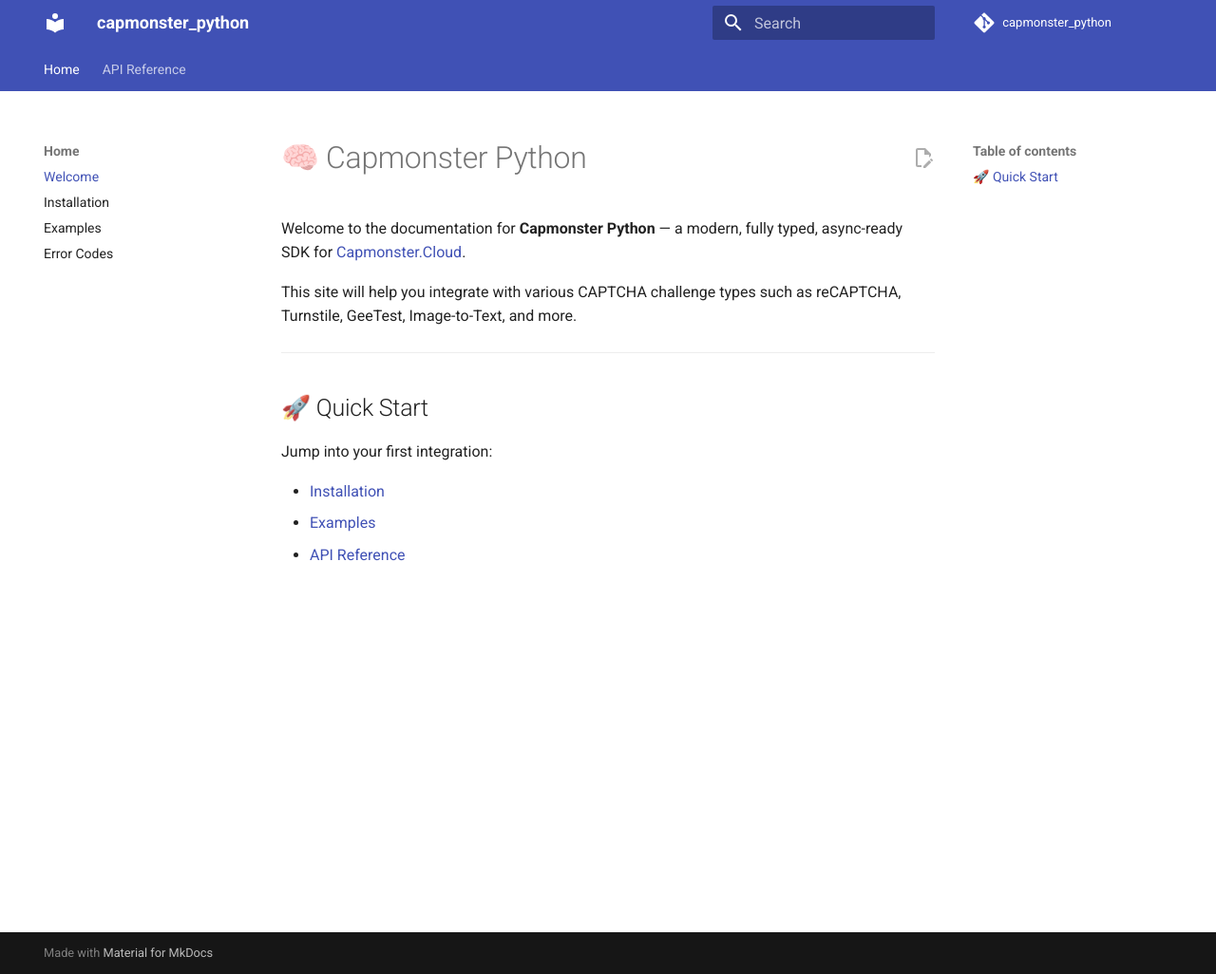
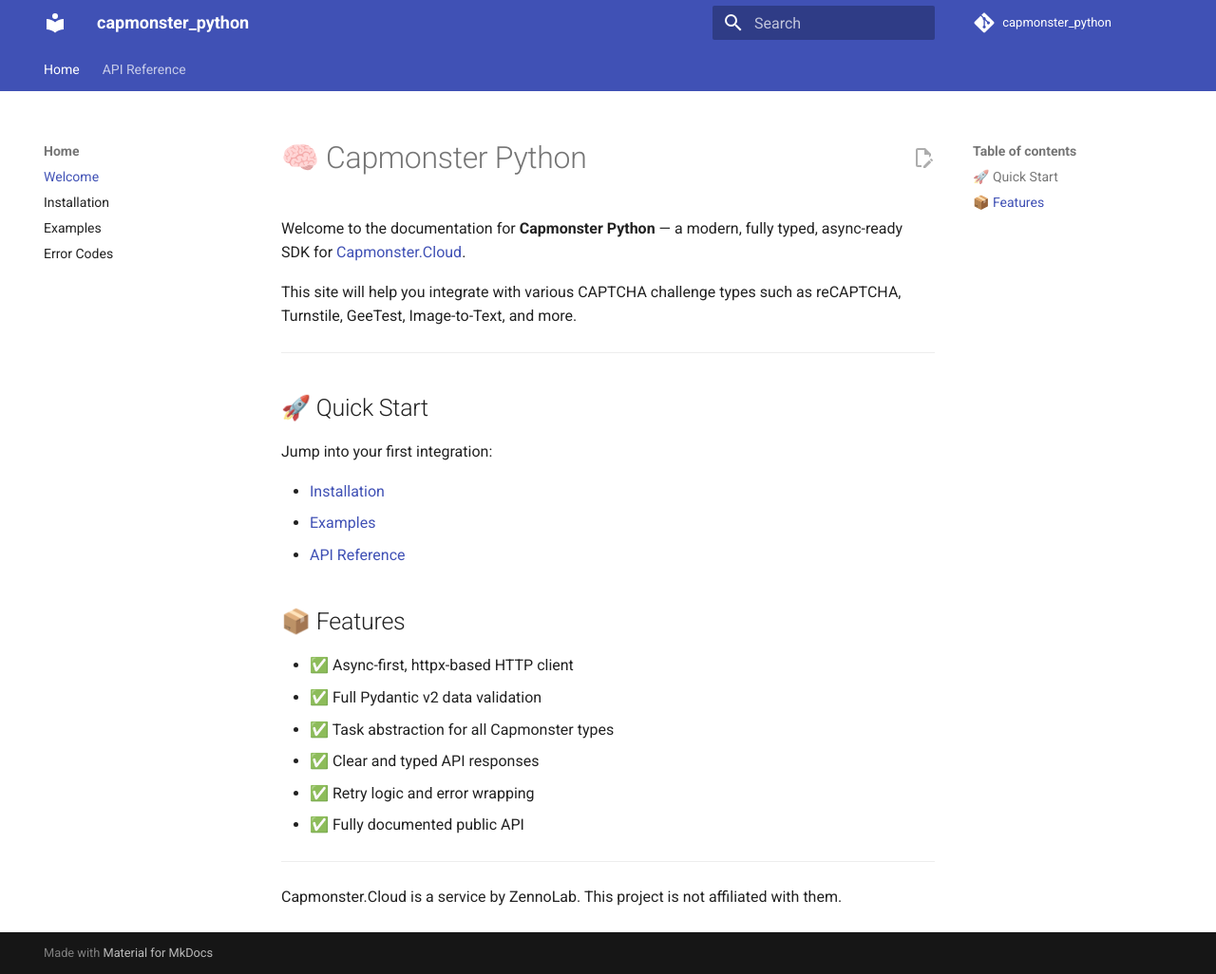
Before and after one commit to alperensert/capmonster_python, an MkDocs documentation site: the page built from docs/index.md, in a window 1280 px wide and 1026 px high. Shown: the whole window at 95% size. Built offline with MkDocs 1.6.1 and Material for MkDocs 9.7.7, drawn with Linux system fonts in a browser that asks for light colours; comment, search, counter and statistics services are not loaded.

Commit message:
docs: add features section to documentation index

```diff
--- a/docs/index.md
+++ b/docs/index.md
@@ -15,3 +15,16 @@
 - [Installation](installation.md)
 - [Examples](examples.md)
 - [API Reference](reference/overview.md)
+
+## 📦 Features
+
+- ✅ Async-first, httpx-based HTTP client
+- ✅ Full Pydantic v2 data validation
+- ✅ Task abstraction for all Capmonster types
+- ✅ Clear and typed API responses
+- ✅ Retry logic and error wrapping
+- ✅ Fully documented public API
+
+---
+
+Capmonster.Cloud is a service by ZennoLab. This project is not affiliated with them.
```
